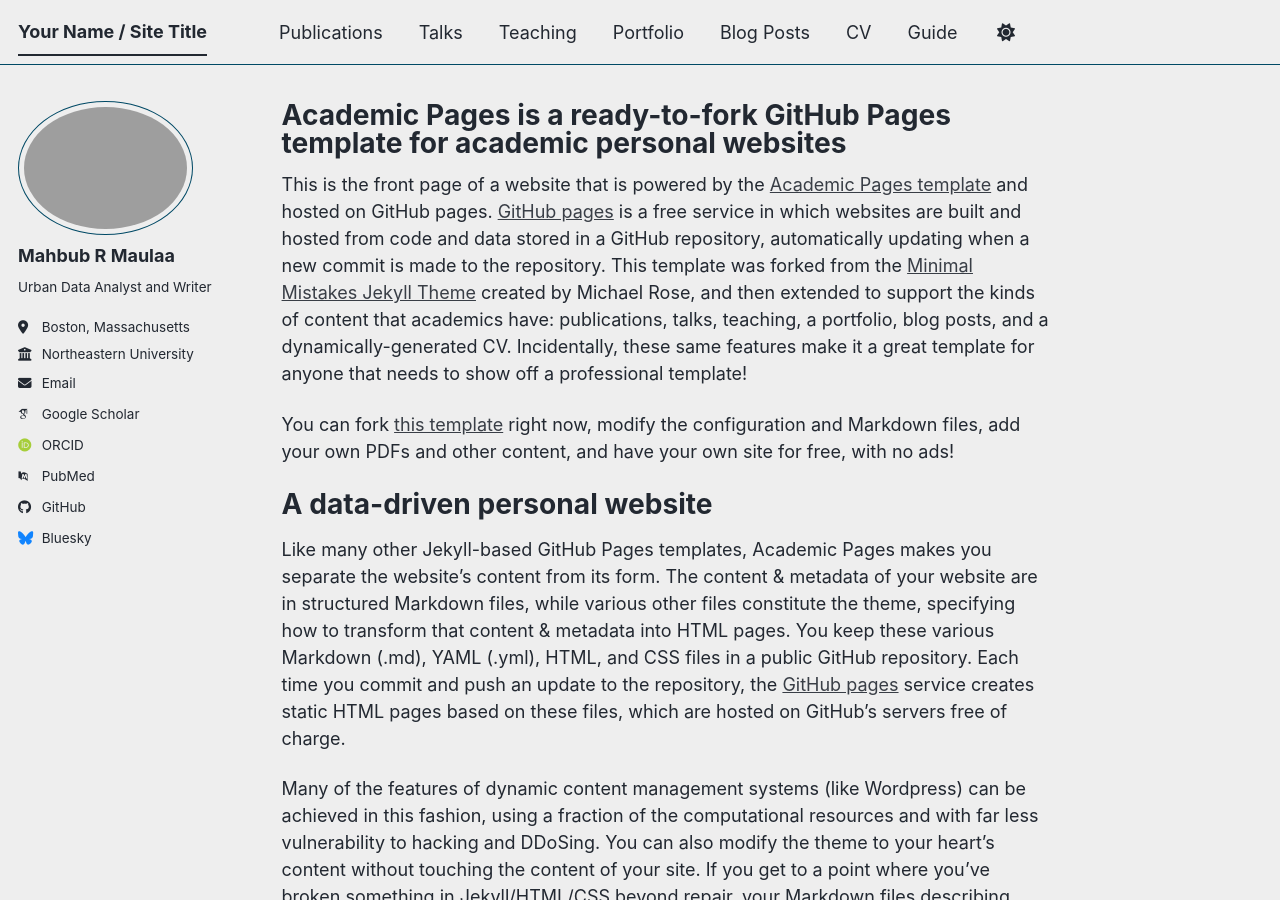
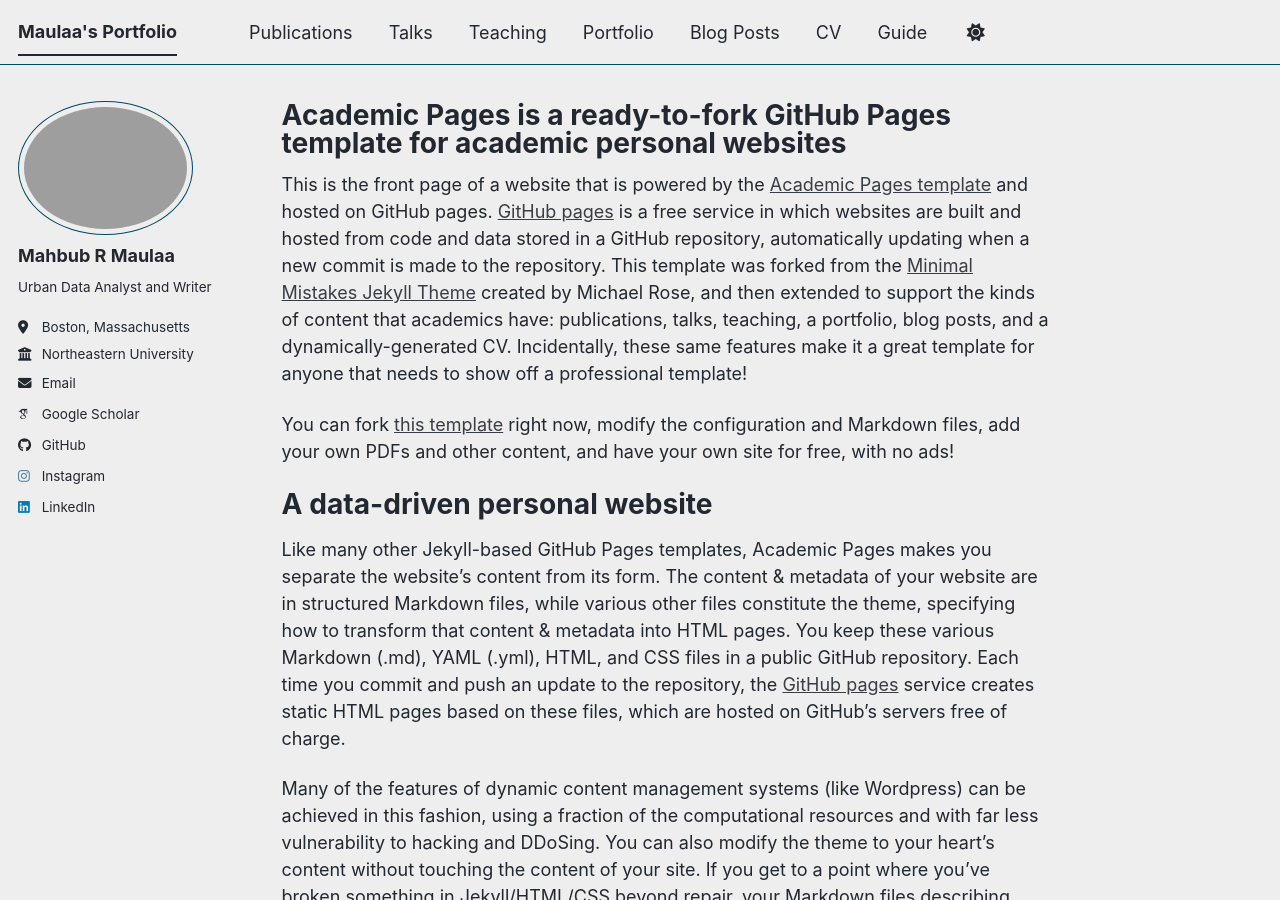
Before and after one commit to mahbubrmaulaa-hub/maulaa-portfolio, a Jekyll site: the page built from _pages/about.md, in a window 1280 px wide and 900 px high. Built offline with Jekyll 4.4.1, drawn with Linux system fonts in a browser that asks for light colours; some web fonts are replaced; a script bundle is joined from its source files by our own code; library files that are not in the unit come from our copies.

Commit message:
Update _config.yml

```diff
--- a/_config.yml
+++ b/_config.yml
@@ -9,39 +9,39 @@
 # Basic Site Settings
 locale                   : "en-US"
 site_theme               : "air" # The available themes options are "default", "air", "sunrise", "mint", "dirt" and "contrast"
-title                    : "Your Name / Site Title"
+title                    : "Maulaa's Portfolio"
 title_separator          : "-"
 name                     : &name "Mahbub Ridhoo Maulaa"
 description              : &description "Urban Data Analyst and Writer"   # Update this with a general description of your site, this is the default if not overridden by a page
 url                      : https://academicpages.github.io # The base hostname & protocol for your site e.g. "https://[your GitHub username].github.io",
                                                            # or if you already have some other page hosted on Github then use "https://[your GitHub username].github.io/[Your Repo Name]"
 baseurl                  : "" # the subpath of your site, e.g. "/blog"
-repository               : "academicpages/academicpages.github.io"
+repository               : "https://mahbubrmaulaa-hub.github.io/maulaa-portfolio/"
 
 # Site Author - The following control what appear as part of the author content on the side bar.
 #               If a field is blank the icon and link will not appear, otherwise it will be shown.
 #               Additional customization can be done by editing /_includes/author-profile.html
 author:
   # Biographic information
-  avatar           : "image/profile.png"
+  avatar           : "profile.png"
   name             : "Mahbub R Maulaa"
   pronouns         : # example: "she/her"
   bio              : "Urban Data Analyst and Writer"
   location         : "Boston, Massachusetts"
   employer         : "Northeastern University"
   uri              : # URL
-  email            : "none@example.org"
+  email            : "maulaa.m@northeastern.edu"
 
   # Academic websites
   academia         : # URL
   arxiv            : # URL - Update with the correct link to your profile
-  googlescholar    : "https://scholar.google.com/citations?user=PS_CX0AAAAAJ"
+  googlescholar    : "https://scholar.google.com/citations?hl=en&user=oUkU1QoAAAAJ"
   inspire-hep      : # URL
   impactstory      : # URL
-  orcid            : "https://orcid.org/yourorcidurl"
+  orcid            : # "https://orcid.org/yourorcidurl"
   semantic         : # URL
   ssrn             : # URL
-  pubmed           : "https://www.ncbi.nlm.nih.gov/pubmed/?term=john+snow"
+  pubmed           : # "https://www.ncbi.nlm.nih.gov/pubmed/?term=john+snow"
   researchgate     : # URL
   scopus           : # URL
   zotero           : # URL
@@ -57,16 +57,16 @@
 
   # Social media
   artstation       : # Username
-  bluesky          : "bsky.app" # Replace this with you Bluesky username
+  bluesky          : # "bsky.app" # Replace this with you Bluesky username
   facebook         : # Username
   flickr           : # Username
   foursquare       : # Username
   goodreads        : # Username
   google_plus      : # Username
   keybase          : # Username
-  instagram        : # Username
+  instagram        : "https://www.instagram.com/mrmaulaa/"
   lastfm           : # Username
-  linkedin         : # Username
+  linkedin         : "www.linkedin.com/in/mahbub-maulaa-06a377154"
   mastodon         : # URL
   medium           : # URL
   pinterest        : # Username
```
